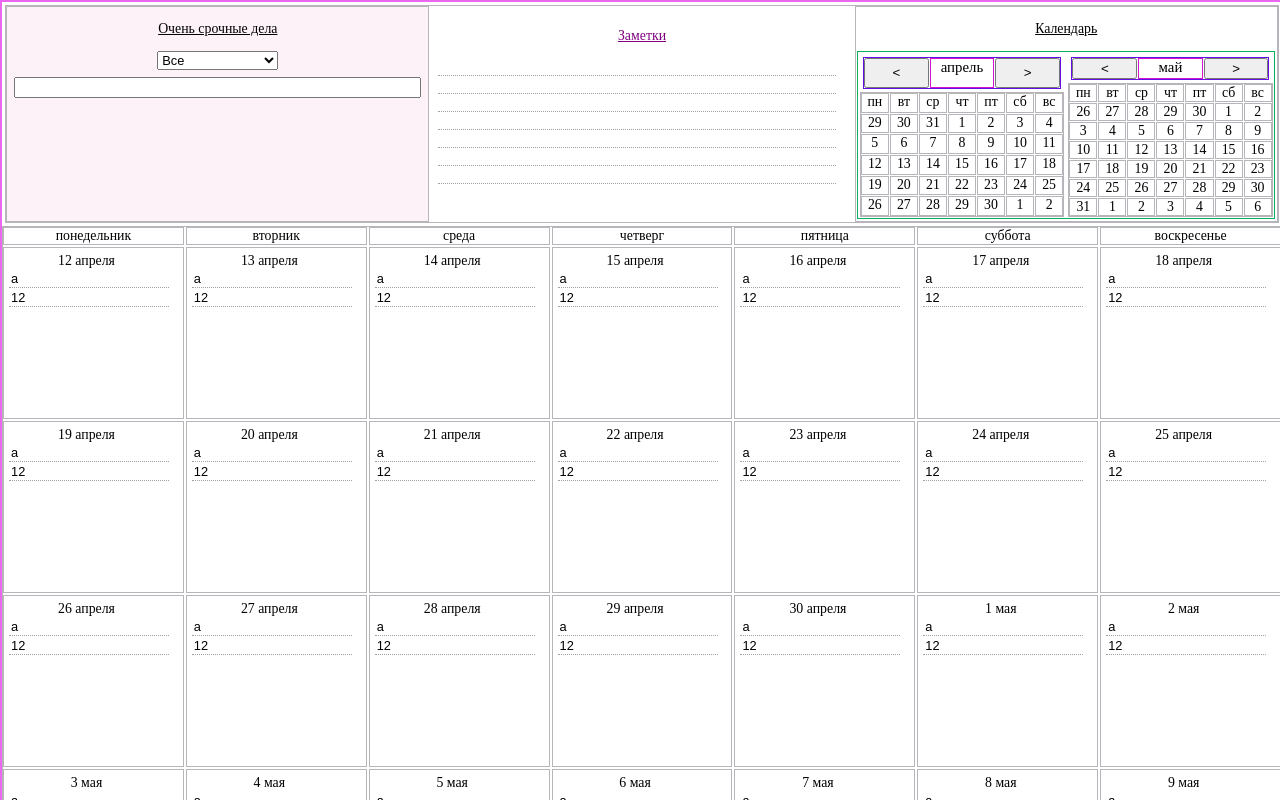
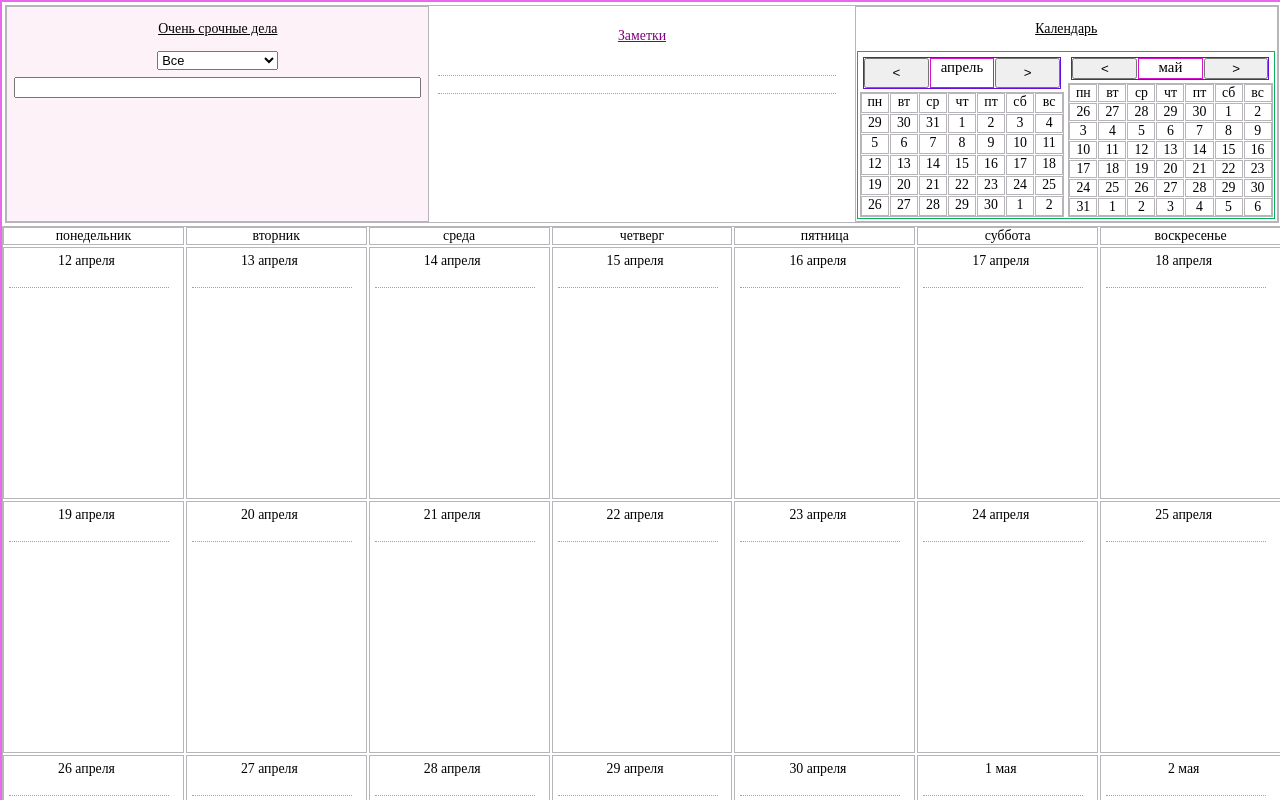
Before and after one commit to AlexandraBazanova/Planner, a Vue app: page / in a window 1280 px wide. Shown: the top 800 px of the page. Built offline with nearby package versions, Linux system fonts and the light colour scheme.

Commit message:
todos записывается в data?

```diff
--- a/src/components/Calendar.vue
+++ b/src/components/Calendar.vue
@@ -10,15 +10,13 @@
           v-for="(day, indexDays) in shiftWeekDays"
           :key="indexDays"
         >
-          <Day
-            :day="day"
-            @updateInput = "updateInput"
-          >
-          </Day>
-
+          <Day :day="day" v-on:updateTodoList="updateTodoList"> </Day>
         </div>
       </div>
     </section>
+    <button @click="todos.push({ title: 'testtso' })" class="button-test">
+      button-test
+    </button>
     <br />
     <button @click="viewWeekShift -= 1" class="button-past">
       Тёмное прошлое &#11014;
@@ -32,31 +30,47 @@
 <script type = "text/javascript">
 import moment from "moment";
 import "moment/locale/ru";
-import Day from './Day';
+import Day from "@/components/Day";
 
 export default {
-  name: 'Calendar',
+  name: "Calendar",
   data: function () {
     return {
       viewWeekShift: 0,
-      todos: {},
+      todos: [
+        {
+          title: "",
+          dateOfTodo: "",
+        },
+      ],
     };
   },
-   components: {
-     Day,
-    },
+  components: {
+    Day,
+  },
 
   computed: {
     shiftWeekDays: {
       get: function () {
+        const g = this;
         const shift = this.viewWeekShift;
-        let days = this.getShiftWeeks(shift, 4);
+        const startOfWeek = moment().startOf("week").add(shift, "week");
+        let days = new Array(28).fill(null).map(function (todo, index) {
+          return {
+            dayMonth: moment(startOfWeek).add(index, "days"),
+            // todos: this.todos[moment(startOfWeek).add(index, "days")],
+            // todos: g.getValueTodo(index)
+            // todos: g.getValueTodo(shift, index)
+            todos: g.filterTodos(startOfWeek, index),
+          };
+        });
         return days;
       },
-      set: function (value) {
-        this.days.filteredTodos = value;
-      },
+      // set: function (value) {
+      //   this.days.filteredTodos = value;
+      // },
     },
+
     weekday() {
       const week = this.getWeekday(7);
       return week;
@@ -64,40 +78,38 @@ export default {
   },
 
   methods: {
-    updateInput() {
-      console.log(this.todos)
+    filterTodos(startOfWeek, index) {
+      return this.todos.filter((e) => {
+        e.dateOfTodo ===
+          moment(startOfWeek).add(index, "days").format("DDMMYYYY");
+      });
     },
-    addTodo(value, id) {
-      this.todos[id] = value;
-      console.log('value '+ value);
-    },
-
-    filterTodos(dateOfTheDay) {
-      const g = this;
-      const filteredTodos = g.todos.filter(
-        (e) => e.dateOfTheDay == dateOfTheDay
-      );
-      return filteredTodos();
+    updateInput(todoValue, dateOfTodo) {
+      console.log(todoValue, dateOfTodo);
     },
 
     getValueTodo(viewWeekShift, index) {
       const startOfWeek = moment().startOf("week").add(viewWeekShift, "week");
-     // console.log(moment(startOfWeek).add(index, "days"))
-      return this.todos[moment(startOfWeek).add(index, "days")]
+      return this.todos[
+        moment(startOfWeek).add(index, "days").format("DDMMYYYY")
+      ];
+    },
+    updateTodoList(e) {
+      this.todos.push(e);
     },
 
-    getShiftWeeks(viewWeekShift, amount, item) {
-      const g = this;
-      const startOfWeek = moment().startOf("week").add(viewWeekShift, "week");
-      return new Array(amount * 7).fill(null).map(function (item, index) {
-        return {
-          dayMonth: moment(startOfWeek).add(index, "days"),
-          // todos: this.todos[moment(startOfWeek).add(index, "days")],
-          // todos: g.getValueTodo(index)
-          todos: ['a', '12']
-        };
-      });
-    },
+    // getShiftWeeks(viewWeekShift, amount, item) {
+    //   const g = this;
+    //   const startOfWeek = moment().startOf("week").add(viewWeekShift, "week");
+    //   return new Array(amount * 7).fill(null).map(function (item, index) {
+    //     return {
+    //       dayMonth: moment(startOfWeek).add(index, "days"),
+    //       // todos: this.todos[moment(startOfWeek).add(index, "days")],
+    //       // todos: g.getValueTodo(index)
+    //       todos: g.todos
+    //     };
+    //   });
+    // },
 
     getWeekday(daysInWeek) {
       const startOfWeek = moment().startOf("week");
@@ -107,8 +119,6 @@ export default {
       }
       return weekdays;
     },
-
-
   },
 };
 </script>
@@ -128,7 +138,7 @@ export default {
 .day-card {
   border: 1px solid rgb(183, 181, 186);
   padding: 5px;
-  height: 10rem;
+  height: 15rem;
 }
 .button-past {
   background-color: rgb(112, 110, 115);
--- a/src/components/Day.vue
+++ b/src/components/Day.vue
@@ -3,37 +3,38 @@
     <div class="date-of-the-day">
       {{ displayDate(day.dayMonth) }}
     </div>
-    <form
-      class="day-form"
-      @addTodo.prevent="addTodo"
-      v-if="todos !== undefined"
-    >
-      <div v-for="(item, index) in day.todos" :key="index">
-        <input
-          class="daily-todo"
-          v-on:keyup.13="addTodo($event.target.value, day.dayMonth._d)"
-          v-bind:value="item"
-          v-on:change="$emit('updateInput', $event.target.value)"
-        />
-      </div>
-    </form>
+    <DayAddTodo :day="day"
+      v-on:updateInput="updateInput"
+
+    > </DayAddTodo>
+    <DayDisplayTodo />
   </div>
 </template>
 
 <script type = "text/javascript">
 import moment from "moment";
 import "moment/locale/ru";
+import DayAddTodo from "@/components/DayAddTodo";
+import DayDisplayTodo from "@/components/DayDisplayTodo";
 
 export default {
   name: "Day",
   data: function () {
     return {
-      todos: {},
+
     };
   },
 
+  components: {
+    DayAddTodo,
+    DayDisplayTodo,
+  },
+
   props: {
-    day: Object,
+    day: {
+      type: Object,
+      required: true,
+    },
   },
 
   created: function () {
@@ -53,7 +54,9 @@ export default {
     displayDate(date, formatType) {
       return moment(date).format("D MMMM");
     },
-
+     updateInput(todoValue, dateOfTodo) {
+       this.$emit('updateTodoList', {todoValue, dateOfTodo})
+    },
   },
 };
 </script>
@@ -64,15 +67,4 @@ export default {
   font-size: calc(10px + 0.3vw);
   width: calc(100% - 1em);
 }
-.daily-todo {
-  width: calc(100% - 1em);
-  font-size: calc(9px + 0.3vw);
-  text-align: left;
-  border: hidden;
-  border-bottom: 1px dotted rgb(162, 160, 160);
-}
-.day-form {
-  display: grid;
-  grid-template-columns: 1fr;
-}
 </style>
--- /dev/null
+++ b/src/components/DayAddTodo.vue
@@ -0,0 +1,83 @@
+<template>
+  <div>
+    <div class="day-form">
+      <div v-if="day.todos.length !== 0">
+        <div v-for="(todo, index) in day.todos" :key="index">
+          <input
+            class="daily-todo"
+            v-on:keyup.13="addTodo()"
+            v-on:change="
+              $emit(
+                'updateInput',
+                $event.target.value,
+                displayDateNumberFormat(day.dayMonth._d)
+              )
+            "
+          />
+          {{ todo }}
+          <!-- {{ day.todos }}
+        {{ index }}
+        {{ displayDateNumberFormat(day.dayMonth._d) }} -->
+        </div>
+      </div>
+      <div v-else>
+        <input
+          class="daily-todo"
+          v-on:keyup.13="addTodo()"
+          v-on:change="
+            $emit(
+              'updateInput',
+              $event.target.value,
+              displayDateNumberFormat(day.dayMonth._d)
+            )
+          "
+        />
+      </div>
+    </div>
+  </div>
+</template>
+
+<script type = "text/javascript">
+import moment from "moment";
+import "moment/locale/ru";
+
+export default {
+  name: "DayAddTodo",
+  data: function () {
+    return {};
+  },
+
+  props: {
+    day: {
+      type: Object,
+      required: true,
+    },
+  },
+
+  computed: {},
+
+  methods: {
+    displayDateNumberFormat(date, formatType) {
+      return moment(date).format("DDMMYYYY");
+    },
+
+    addTodo(value, dateOfTodo) {
+      console.log("1");
+    },
+  },
+};
+</script>
+
+<style scoped>
+.daily-todo {
+  width: calc(100% - 1em);
+  font-size: calc(9px + 0.3vw);
+  text-align: left;
+  border: hidden;
+  border-bottom: 1px dotted rgb(162, 160, 160);
+}
+.day-form {
+  display: grid;
+  grid-template-columns: 1fr;
+}
+</style>
--- /dev/null
+++ b/src/components/DayDisplayTodo.vue
@@ -0,0 +1,25 @@
+<template>
+  <div>
+  </div>
+</template>
+
+<script type = "text/javascript">
+import moment from "moment";
+import "moment/locale/ru";
+
+export default {
+  name: "DayDisplayTodo",
+  data: function () {
+    return {
+
+    };
+  },
+
+  props: {
+
+  },
+  };
+</script>
+
+<style scoped>
+</style>
--- /dev/null
+++ b/src/components/Notes.vue
@@ -0,0 +1,36 @@
+<template>
+  <div>
+      <div class="input-notes">
+          <input type="text" class="notes-todo">
+          <input type="text" class="notes-todo">
+
+        </div>
+  </div>
+</template>
+
+<script type = "text/javascript">
+
+export default {
+  name: "Notes",
+  data: function () {
+    return {
+
+    };
+  },
+
+  props: {
+
+  },
+  };
+</script>
+
+<style scoped>
+
+.notes-todo {
+    display: grid;
+    grid-template-columns: 1fr;
+    border: hidden;
+    border-bottom: 1px dotted rgb(162, 160, 160);
+    width: calc(100% - 1em);
+}
+</style>
--- a/src/components/TodoList.vue
+++ b/src/components/TodoList.vue
@@ -26,15 +26,7 @@
       </section>
       <section class="notes">
         <p v-purple>Заметки</p>
-        <div class="input-notes">
-          <input type="text" class="notes-todo">
-          <input type="text" class="notes-todo">
-          <input type="text" class="notes-todo">
-          <input type="text" class="notes-todo">
-          <input type="text" class="notes-todo">
-          <input type="text" class="notes-todo">
-          <input type="text" class="notes-todo">
-        </div>
+        <Notes/>
       </section>
       <section class="two-months">
         <p>Календарь</p>
@@ -49,6 +41,7 @@ import TodoList from './TodoList'
 import TodoItem from '@/components/TodoItem'
 import AddTodo from '@/components/AddTodo'
 import MiniCalendar from '@/components/MiniCalendar'
+import Notes from '@/components/Notes'
 
 export default {
     name: 'TodoList',
@@ -67,7 +60,7 @@ export default {
       },
     },
     components: {
-        AddTodo, TodoItem, MiniCalendar
+        AddTodo, TodoItem, MiniCalendar, Notes,
     },
     methods: {
 
@@ -121,16 +114,9 @@ export default {
     text-align:center;
     background-color: rgb(253, 242, 248);
   }
-  .notes {
+ .notes {
     text-align:center;
     padding: 0.5rem;
-  }
-  .notes-todo {
-    display: grid;
-    grid-template-columns: 1fr;
-    border: hidden;
-    border-bottom: 1px dotted rgb(162, 160, 160);
-    width: calc(100% - 1em);
   }
   .two-months {
     text-align:center;
```
Also changed, not shown: src/components/NotesItem.vue (added).
